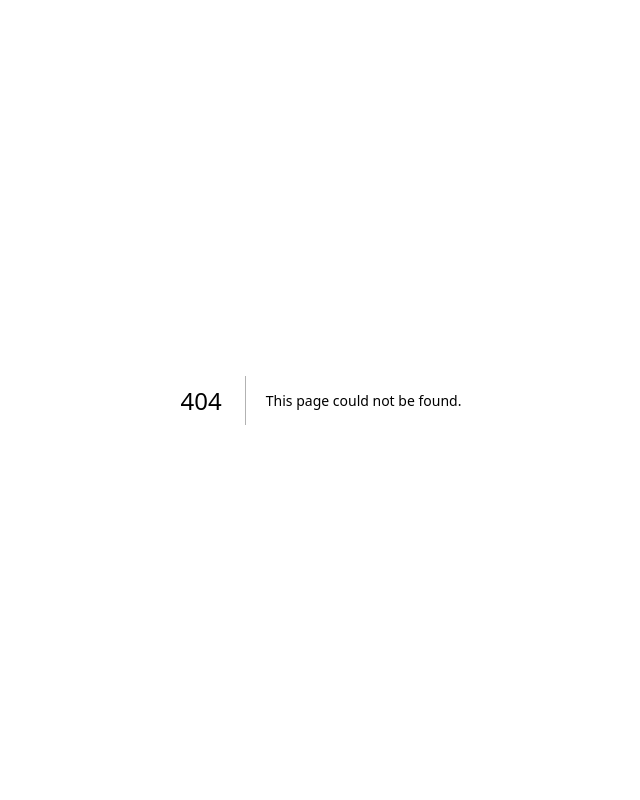
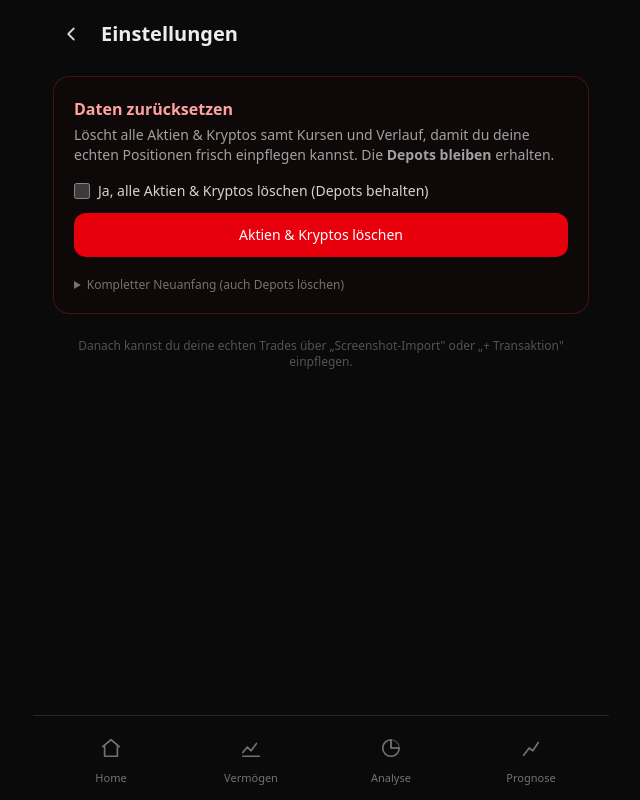
Before and after one commit to frdlnk-gc/greencareers-os, a Next.js app in the folder wealth-tracker/: page /einstellungen in a window 1280 px wide. Before the commit this address had no page. Shown: the whole page, without its empty margins (319-959 px from the left). Built offline with nearby package versions, Linux system fonts and the light colour scheme.

Commit message:
Einstellungen mit 'Zurücksetzen' (Aktien & Kryptos löschen, Depots behalten) + Kürzel in Bewegungen

```diff
--- a/wealth-tracker/src/app/(app)/actions.ts
+++ b/wealth-tracker/src/app/(app)/actions.ts
@@ -25,6 +25,28 @@ function num(v: FormDataEntryValue | null): number | null {
   if (!s) return null;
   const n = Number(s);
   return Number.isFinite(n) ? n : null;
+}
+
+// Zurücksetzen: löscht ALLE Instrumente + Transaktionen (und darüber via
+// Fremdschlüssel-Kaskade auch Kurse & Historie). Die Depots bleiben erhalten.
+export async function resetPositions(formData: FormData): Promise<void> {
+  const { supabase, userId } = await requireUser();
+  if (formData.get("confirm") !== "on") return;
+  await supabase.from("transactions").delete().eq("user_id", userId);
+  await supabase.from("instruments").delete().eq("user_id", userId);
+  revalidatePath("/", "layout");
+  redirect("/");
+}
+
+// Optional: löscht zusätzlich alle Depots (kompletter Neuanfang).
+export async function resetEverything(formData: FormData): Promise<void> {
+  const { supabase, userId } = await requireUser();
+  if (formData.get("confirm") !== "on") return;
+  await supabase.from("transactions").delete().eq("user_id", userId);
+  await supabase.from("instruments").delete().eq("user_id", userId);
+  await supabase.from("accounts").delete().eq("user_id", userId);
+  revalidatePath("/", "layout");
+  redirect("/");
 }
 
 // Depots --------------------------------------------------------------------
--- a/wealth-tracker/src/app/(app)/analyse/page.tsx
+++ b/wealth-tracker/src/app/(app)/analyse/page.tsx
@@ -193,7 +193,14 @@ function MoverList({ title, items }: { title: string; items: Position[] }) {
             key={p.instrument.id}
             className="flex items-center justify-between text-sm"
           >
-            <span className="min-w-0 flex-1 truncate">{p.instrument.name}</span>
+            <span className="min-w-0 flex-1 truncate">
+              {p.instrument.name}
+              {p.instrument.display_symbol ? (
+                <span className="ml-1 text-xs text-neutral-500">
+                  {p.instrument.display_symbol}
+                </span>
+              ) : null}
+            </span>
             <span className={`tabular ml-2 ${changeColor(p.changePct1d)}`}>
               {formatPct(p.changePct1d)}
             </span>
--- /dev/null
+++ b/wealth-tracker/src/app/(app)/einstellungen/page.tsx
@@ -0,0 +1,68 @@
+import Link from "next/link";
+import { resetPositions, resetEverything } from "../actions";
+
+export const dynamic = "force-dynamic";
+
+export default function SettingsPage() {
+  return (
+    <div>
+      <header className="mb-6 flex items-center gap-3">
+        <Link
+          href="/home"
+          className="flex h-9 w-9 items-center justify-center rounded-full text-neutral-300 active:opacity-60"
+          aria-label="Zurück"
+        >
+          <svg width="22" height="22" viewBox="0 0 24 24" fill="none" stroke="currentColor" strokeWidth="2" strokeLinecap="round" strokeLinejoin="round">
+            <path d="M15 6l-6 6 6 6" />
+          </svg>
+        </Link>
+        <h1 className="text-xl font-bold">Einstellungen</h1>
+      </header>
+
+      <section className="rounded-2xl border border-red-900/50 bg-red-950/10 p-5">
+        <h2 className="mb-1 font-semibold text-red-300">Daten zurücksetzen</h2>
+        <p className="mb-4 text-sm text-neutral-400">
+          Löscht alle Aktien & Kryptos samt Kursen und Verlauf, damit du deine
+          echten Positionen frisch einpflegen kannst. Die <b>Depots bleiben</b>
+          {" "}erhalten.
+        </p>
+
+        <form action={resetPositions} className="space-y-3">
+          <label className="flex items-center gap-2 text-sm text-neutral-300">
+            <input type="checkbox" name="confirm" required className="h-4 w-4 accent-red-500" />
+            Ja, alle Aktien & Kryptos löschen (Depots behalten)
+          </label>
+          <button
+            type="submit"
+            className="w-full rounded-xl bg-red-600 py-3 text-sm font-medium text-white active:opacity-80"
+          >
+            Aktien & Kryptos löschen
+          </button>
+        </form>
+
+        <details className="mt-5">
+          <summary className="cursor-pointer text-xs text-neutral-500">
+            Kompletter Neuanfang (auch Depots löschen)
+          </summary>
+          <form action={resetEverything} className="mt-3 space-y-3">
+            <label className="flex items-center gap-2 text-sm text-neutral-300">
+              <input type="checkbox" name="confirm" required className="h-4 w-4 accent-red-500" />
+              Ja, wirklich ALLES löschen (inkl. Depots)
+            </label>
+            <button
+              type="submit"
+              className="w-full rounded-xl border border-red-800 py-3 text-sm font-medium text-red-300 active:opacity-70"
+            >
+              Alles löschen
+            </button>
+          </form>
+        </details>
+      </section>
+
+      <p className="mt-6 text-center text-xs text-neutral-600">
+        Danach kannst du deine echten Trades über „Screenshot-Import" oder „+
+        Transaktion" einpflegen.
+      </p>
+    </div>
+  );
+}
--- a/wealth-tracker/src/app/(app)/home/page.tsx
+++ b/wealth-tracker/src/app/(app)/home/page.tsx
@@ -13,7 +13,17 @@ export default async function HomePage() {
         <span className="flex h-8 w-8 items-center justify-center rounded-xl bg-gradient-to-br from-emerald-400 to-emerald-600 text-base font-black text-neutral-950">
           C
         </span>
-        <h1 className="text-2xl font-bold tracking-tight">Compound</h1>
+        <h1 className="flex-1 text-2xl font-bold tracking-tight">Compound</h1>
+        <Link
+          href="/einstellungen"
+          className="flex h-9 w-9 items-center justify-center rounded-full text-neutral-400 active:opacity-60"
+          aria-label="Einstellungen"
+        >
+          <svg width="22" height="22" viewBox="0 0 24 24" fill="none" stroke="currentColor" strokeWidth="1.8" strokeLinecap="round" strokeLinejoin="round">
+            <circle cx="12" cy="12" r="3" />
+            <path d="M19.4 15a1.65 1.65 0 0 0 .33 1.82l.06.06a2 2 0 1 1-2.83 2.83l-.06-.06a1.65 1.65 0 0 0-1.82-.33 1.65 1.65 0 0 0-1 1.51V21a2 2 0 0 1-4 0v-.09A1.65 1.65 0 0 0 9 19.4a1.65 1.65 0 0 0-1.82.33l-.06.06a2 2 0 1 1-2.83-2.83l.06-.06a1.65 1.65 0 0 0 .33-1.82 1.65 1.65 0 0 0-1.51-1H3a2 2 0 0 1 0-4h.09A1.65 1.65 0 0 0 4.6 9a1.65 1.65 0 0 0-.33-1.82l-.06-.06a2 2 0 1 1 2.83-2.83l.06.06a1.65 1.65 0 0 0 1.82.33H9a1.65 1.65 0 0 0 1-1.51V3a2 2 0 0 1 4 0v.09a1.65 1.65 0 0 0 1 1.51 1.65 1.65 0 0 0 1.82-.33l.06-.06a2 2 0 1 1 2.83 2.83l-.06.06a1.65 1.65 0 0 0-.33 1.82V9a1.65 1.65 0 0 0 1.51 1H21a2 2 0 0 1 0 4h-.09a1.65 1.65 0 0 0-1.51 1z" />
+          </svg>
+        </Link>
       </header>
 
       {/* Nettovermögen */}
```
